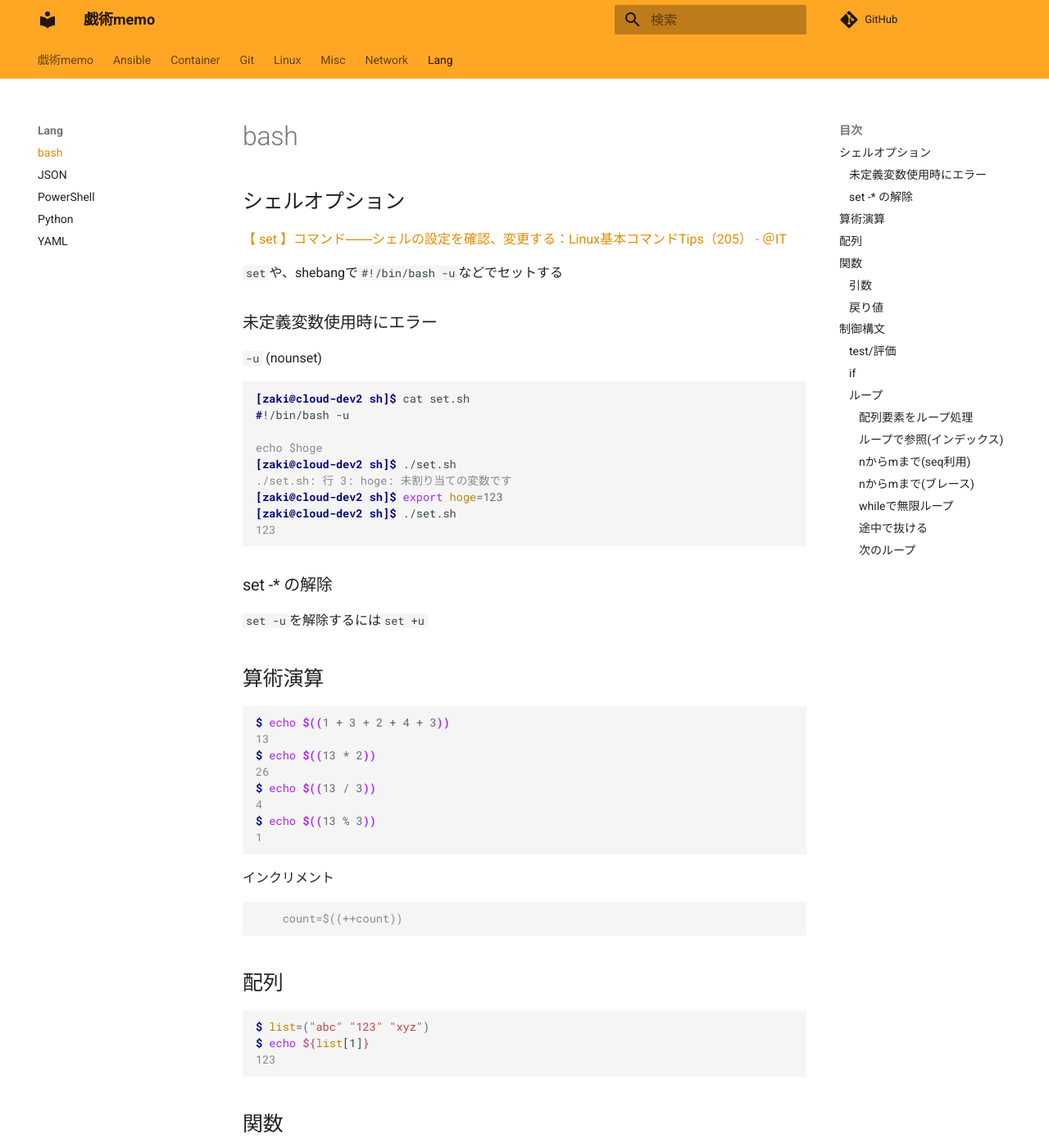
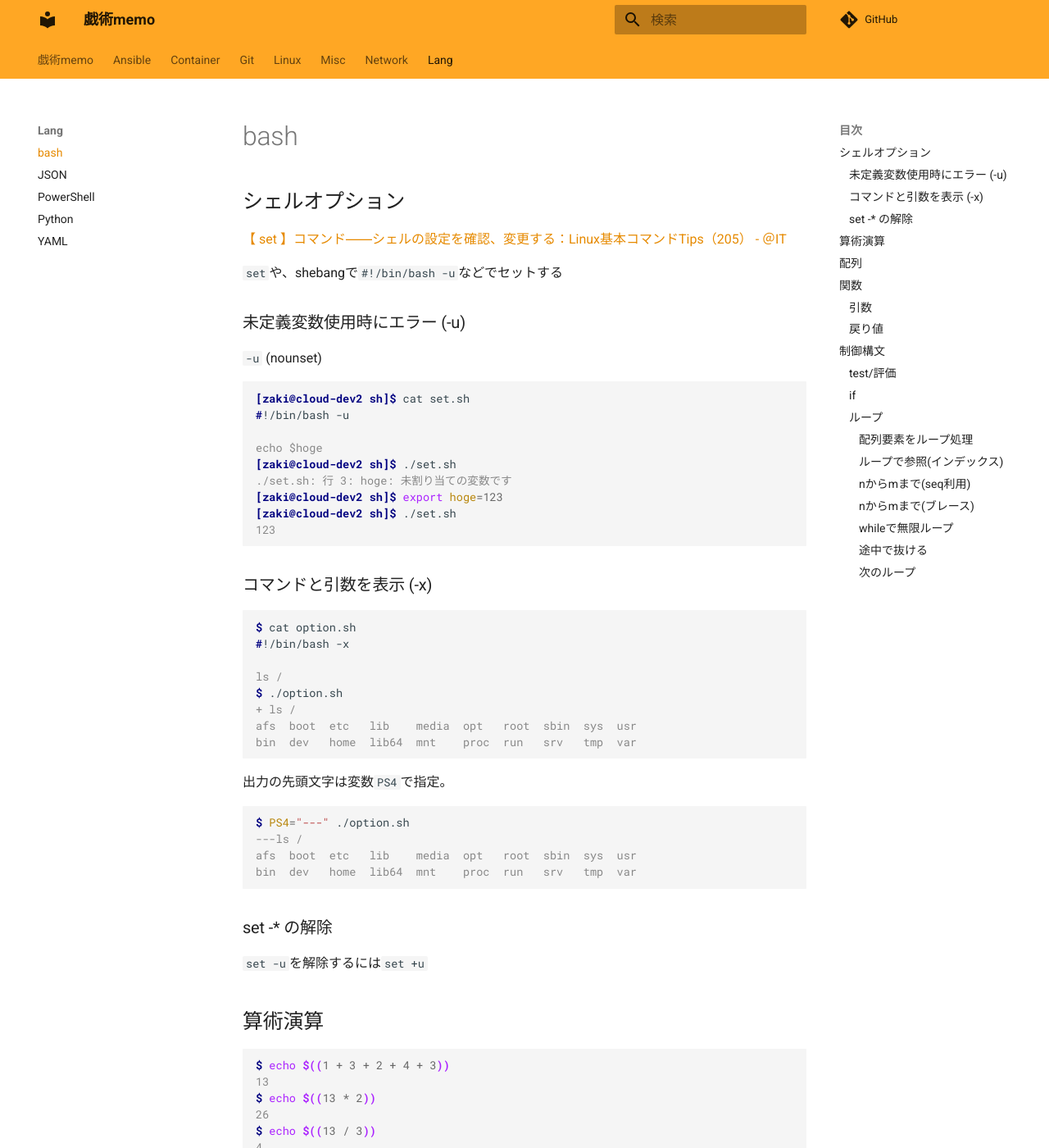
Before and after one commit to zaki-lknr/docs, an MkDocs documentation site: the page built from docs/lang/bash.md, in a window 1280 px wide and 1400 px high. Shown: the whole window at 82% size. Built offline with MkDocs 1.6.1 and Material for MkDocs 9.7.7, drawn with Linux system fonts in a browser that asks for light colours; comment, search, counter and statistics services are not loaded.

Commit message:
add: lang/bash: set -x

````diff
--- a/docs/lang/bash.md
+++ b/docs/lang/bash.md
@@ -6,7 +6,7 @@
 
 `set`や、shebangで`#!/bin/bash -u`などでセットする
 
-### 未定義変数使用時にエラー
+### 未定義変数使用時にエラー (-u)
 
 `-u` (nounset)
 
@@ -20,6 +20,28 @@ echo $hoge
 [zaki@cloud-dev2 sh]$ export hoge=123
 [zaki@cloud-dev2 sh]$ ./set.sh
 123
+```
+
+### コマンドと引数を表示 (-x)
+
+```console
+$ cat option.sh
+#!/bin/bash -x
+
+ls /
+$ ./option.sh
++ ls /
+afs  boot  etc   lib    media  opt   root  sbin  sys  usr
+bin  dev   home  lib64  mnt    proc  run   srv   tmp  var
+```
+
+出力の先頭文字は変数`PS4`で指定。
+
+```console
+$ PS4="---" ./option.sh
+---ls /
+afs  boot  etc   lib    media  opt   root  sbin  sys  usr
+bin  dev   home  lib64  mnt    proc  run   srv   tmp  var
 ```
 
 ### set -* の解除
````
